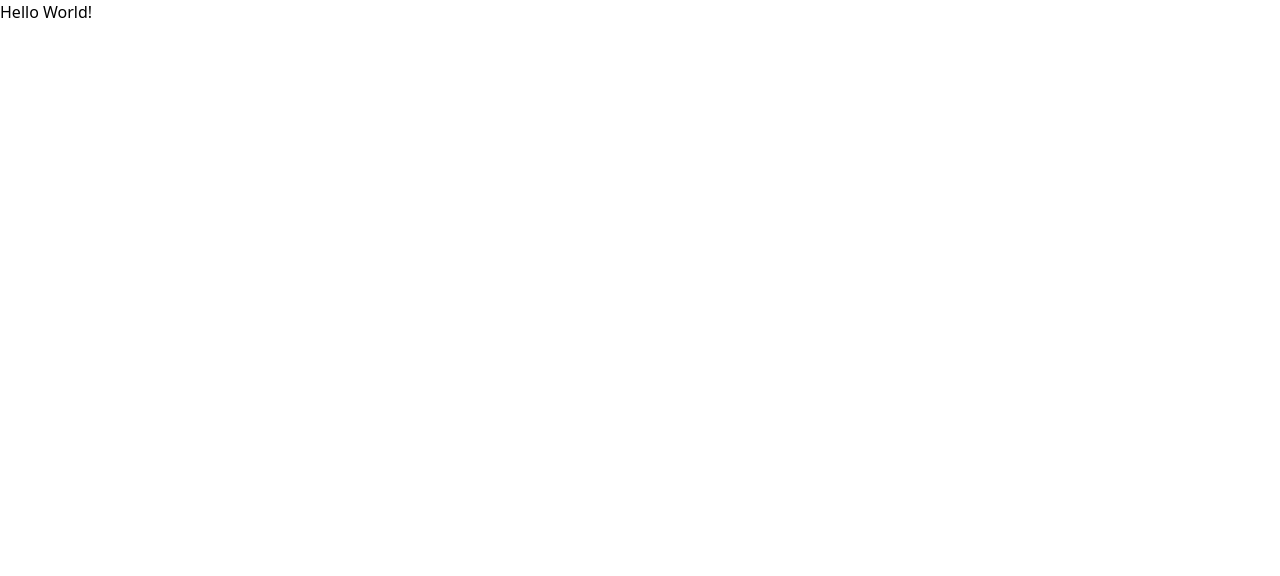
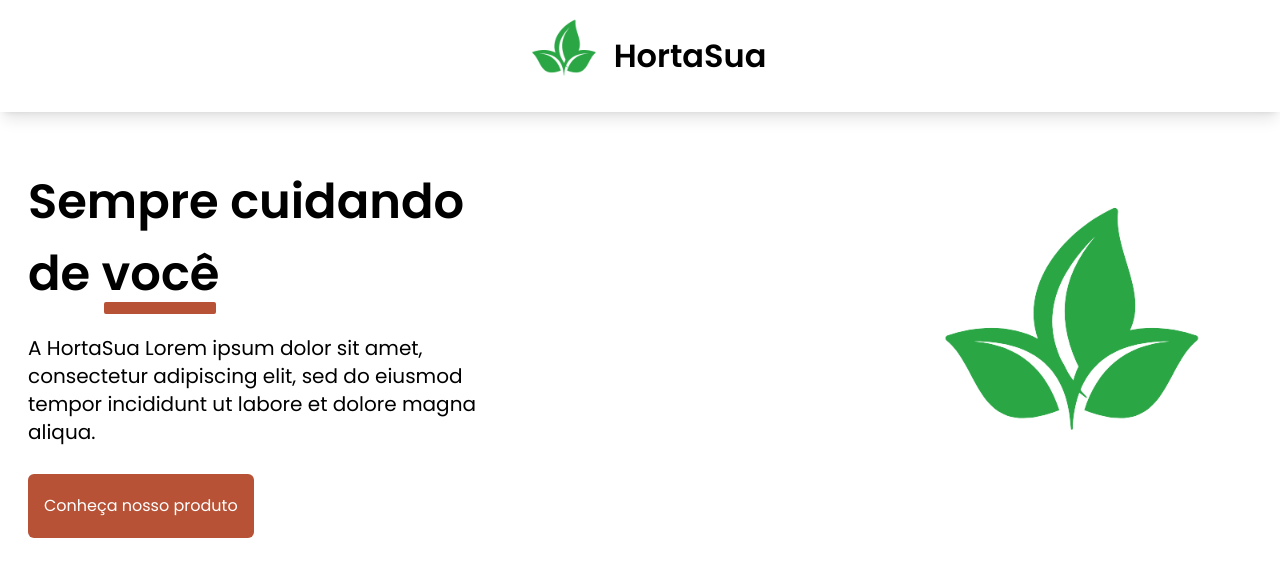
Before and after one commit to hortasua/website, a Next.js app: page / in a window 1280 px wide. Shown: the top 576 px of the page. Built offline with nearby package versions, Linux system fonts and the light colour scheme.

Commit message:
Implement main page prototype

```diff
--- a/next.config.js
+++ b/next.config.js
@@ -1,7 +1,12 @@
 /** @type {import('next').NextConfig} */
 const nextConfig = {
-  reactStrictMode: true,
-  swcMinify: true,
-}
+	reactStrictMode: true,
+	swcMinify: true,
+	experimental: {
+		images: {
+			unoptimized: true,
+		},
+	},
+};
 
-module.exports = nextConfig
+module.exports = nextConfig;
--- /dev/null
+++ b/src/pages/_document.tsx
@@ -0,0 +1,20 @@
+import { Html, Head as Header, Main, NextScript } from "next/document";
+
+const Document = () => {
+	return (
+		<Html>
+			<Header>
+				<title></title>
+				<meta name="og:title" content="HortaSua: uma empresa sustentável" />
+				<meta name="og:description" content="..." />
+				<meta name="theme-color" content="#12aaaf" />
+			</Header>
+			<body>
+				<Main />
+				<NextScript />
+			</body>
+		</Html>
+	);
+};
+
+export default Document;
--- a/src/pages/index.tsx
+++ b/src/pages/index.tsx
@@ -1,7 +1,46 @@
 import type { NextPage } from "next";
+import Head from "next/head";
+import Link from "next/link";
+import { Header } from "web/components/header";
 
 const Home: NextPage = () => {
-	return <h1>Hello World!</h1>;
+	return (
+		<>
+			<Head>
+				<title>HortaSua - Uma empresa sustentável</title>
+			</Head>
+			<Header />
+			<main className="flex flex-col mt-10">
+				<div className="flex flex-col-reverse justify-center gap-96 items-center md:flex-row md:mx-20">
+					<div className="flex flex-col gap-3 justify-self-start md:items-start md:text-left">
+						<div className="flex flex-col items-center md:items-start">
+							<h1 className="font-semibold text-center w-screen px-5 md:w-[30rem] md:text-left">
+								Sempre cuidando de você
+							</h1>
+							<div className="relative left-6 bottom-2 w-20 h-[.7rem] rounded-sm bg-brown md:left-24 md:w-28"></div>
+						</div>
+						<p className="flex text-center mx-4 md:mx-0 md:text-left md:ml-5">
+							A HortaSua Lorem ipsum dolor sit amet, consectetur adipiscing
+							elit, sed do eiusmod tempor incididunt ut labore et dolore magna
+							aliqua.
+						</p>
+						<Link href="/product" passHref>
+							<a className="button text-base mt-4 md:ml-5">
+								Conheça nosso produto
+							</a>
+						</Link>
+					</div>
+					<img
+						src="/logo.png"
+						alt="Logo"
+						width="400"
+						height="400"
+						className="hidden md:flex"
+					/>
+				</div>
+			</main>
+		</>
+	);
 };
 
 export default Home;
--- a/src/styles/default.css
+++ b/src/styles/default.css
@@ -1,8 +1,38 @@
+@import url('https://fonts.googleapis.com/css2?family=Poppins:wght@400;500;600&display=swap');
+
 @tailwind base;
 @tailwind components;
 @tailwind utilities;
 
 html,
 body {
-    @apply m-0 p-0
+    @apply m-0 p-0 selection:bg-brown selection:text-white
 }
+
+h1,
+h2,
+h3,
+h4,
+h5,
+h6,
+p,
+a {
+	@apply font-sans font-normal
+}
+
+h1 {
+	@apply text-[2rem] md:text-[3rem]
+}
+
+h2 {
+	@apply text-[2rem]
+}
+
+p,
+a {
+	@apply text-lg md:text-xl
+}
+
+.button {
+	@apply bg-brown px-4 py-5 rounded-md text-white transition-all hover:brightness-90
+}
--- /dev/null
+++ b/src/web/components/button/index.tsx
@@ -0,0 +1,13 @@
+import type { FC, ReactNode } from "react";
+
+interface ButtonProps {
+	children: ReactNode;
+	className: string;
+}
+
+export const Button: FC<ButtonProps> = ({
+	children,
+	className,
+}: ButtonProps) => {
+	return <button className={`button ${className}`}>{children}</button>;
+};
--- /dev/null
+++ b/src/web/components/header/index.tsx
@@ -0,0 +1,21 @@
+import Link from "next/link";
+import type { FC } from "react";
+
+export const Header: FC = () => {
+	return (
+		<header className="flex items-center justify-center w-screen h-[7rem] shadow-lg">
+			<Link href="/" passHref>
+				<a className="flex items-center justify-center">
+					<img
+						src="/logo.png"
+						alt="Logo"
+						width="100"
+						height="100"
+						className="p-0 m-0"
+					/>
+					<h2 className="font-bold">HortaSua</h2>
+				</a>
+			</Link>
+		</header>
+	);
+};
--- a/tailwind.config.js
+++ b/tailwind.config.js
@@ -9,6 +9,10 @@ module.exports = {
 				blue: {
 					600: "#12aaaf",
 				},
+				beige: "#f9e7cf",
+			},
+			fontFamily: {
+				sans: ["Poppins", "Proxima Nova"],
 			},
 		},
 	},
```
Also changed, not shown: .eslintrc.json, public/logo.png (added).
